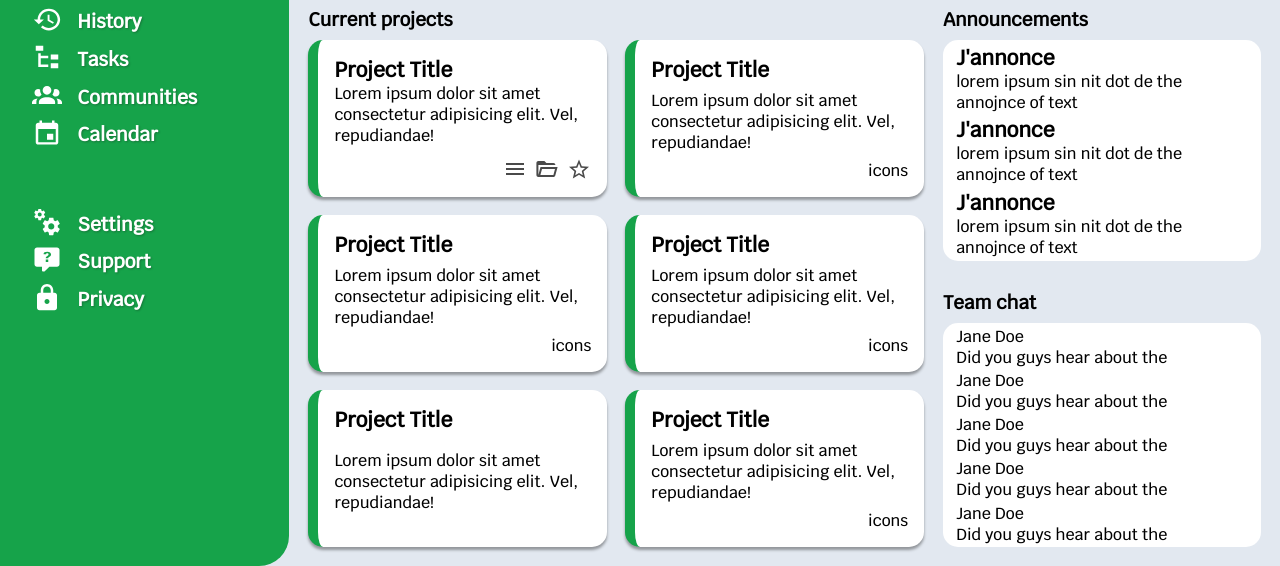
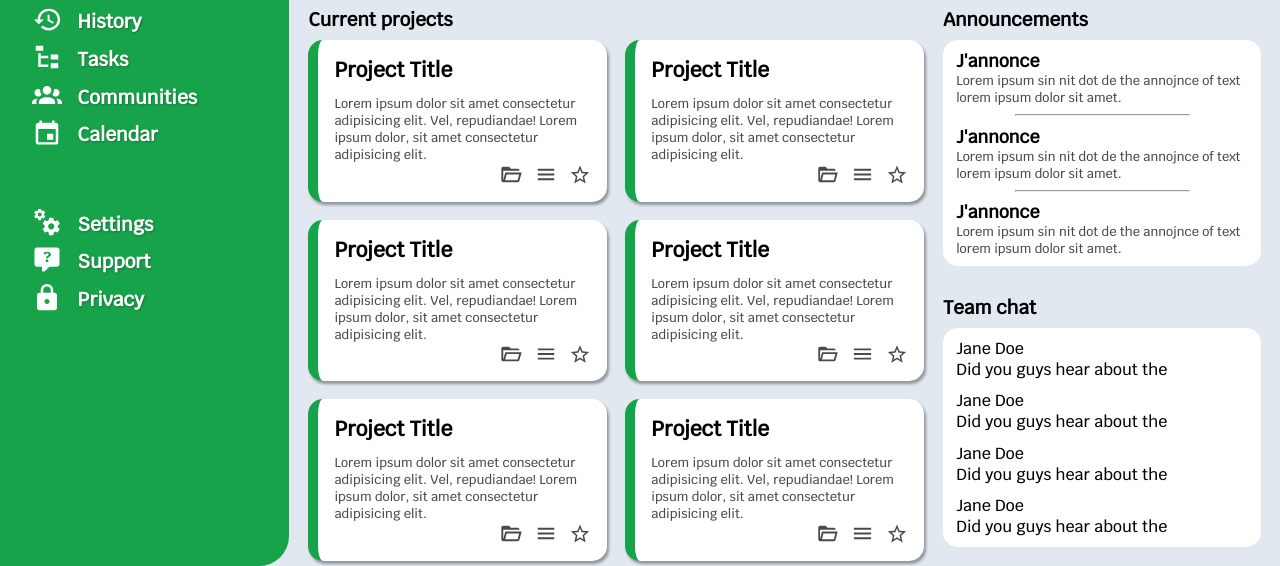
Before and after one commit to weBidji/admin-dashboard, a plain HTML site: page index.html in a window 1280 px wide. Shown: the part 234-800 px from the top of the page. Drawn offline with Linux system fonts and the light colour scheme.

Commit message:
finish announcements layout

```diff
--- a/index.html
+++ b/index.html
@@ -85,12 +85,12 @@
                         <div class="project-text">
                             <h4 class="project-ttl">Project Title</h4>
                             <p class="project-desc">Lorem ipsum dolor sit amet consectetur adipisicing elit. Vel,
-                                repudiandae!
+                                repudiandae! Lorem ipsum dolor, sit amet consectetur adipisicing elit.
                             </p>
                         </div>
                         <div class="project-icons">
+                            <img src="images/open-icon.svg" alt="open icon" class="project-icon">
                             <img src="images/menu-icon.svg" alt="menu-icon icon" class="project-icon">
-                            <img src="images/open-icon.svg" alt="open icon" class="project-icon">
                             <img src="images/star-icon.svg" alt="favourite icon" class="project-icon">
 
 
@@ -98,40 +98,90 @@
                     </div>
 
                     <div class="project-tile">
+
+                        <div class="project-text">
                             <h4 class="project-ttl">Project Title</h4>
                             <p class="project-desc">Lorem ipsum dolor sit amet consectetur adipisicing elit. Vel,
-                            repudiandae!
+                                repudiandae! Lorem ipsum dolor, sit amet consectetur adipisicing elit.
                             </p>
-                        <div class="project-icons">icons</div>
                         </div>
+                        <div class="project-icons">
+                            <img src="images/open-icon.svg" alt="open icon" class="project-icon">
+                            <img src="images/menu-icon.svg" alt="menu-icon icon" class="project-icon">
+                            <img src="images/star-icon.svg" alt="favourite icon" class="project-icon">
+
+
+                        </div>
+                    </div>
+
                     <div class="project-tile">
+
+                        <div class="project-text">
                             <h4 class="project-ttl">Project Title</h4>
                             <p class="project-desc">Lorem ipsum dolor sit amet consectetur adipisicing elit. Vel,
-                            repudiandae!
+                                repudiandae! Lorem ipsum dolor, sit amet consectetur adipisicing elit.
                             </p>
-                        <div class="project-icons">icons</div>
                         </div>
+                        <div class="project-icons">
+                            <img src="images/open-icon.svg" alt="open icon" class="project-icon">
+                            <img src="images/menu-icon.svg" alt="menu-icon icon" class="project-icon">
+                            <img src="images/star-icon.svg" alt="favourite icon" class="project-icon">
+
+
+                        </div>
+                    </div>
+
                     <div class="project-tile">
+
+                        <div class="project-text">
                             <h4 class="project-ttl">Project Title</h4>
                             <p class="project-desc">Lorem ipsum dolor sit amet consectetur adipisicing elit. Vel,
-                            repudiandae!
+                                repudiandae! Lorem ipsum dolor, sit amet consectetur adipisicing elit.
                             </p>
-                        <div class="project-icons">icons</div>
                         </div>
+                        <div class="project-icons">
+                            <img src="images/open-icon.svg" alt="open icon" class="project-icon">
+                            <img src="images/menu-icon.svg" alt="menu-icon icon" class="project-icon">
+                            <img src="images/star-icon.svg" alt="favourite icon" class="project-icon">
+
+
+                        </div>
+                    </div>
+
                     <div class="project-tile">
+
+                        <div class="project-text">
                             <h4 class="project-ttl">Project Title</h4>
                             <p class="project-desc">Lorem ipsum dolor sit amet consectetur adipisicing elit. Vel,
-                            repudiandae!
+                                repudiandae! Lorem ipsum dolor, sit amet consectetur adipisicing elit.
                             </p>
-                        <div class="project-icons"></div>
                         </div>
+                        <div class="project-icons">
+                            <img src="images/open-icon.svg" alt="open icon" class="project-icon">
+                            <img src="images/menu-icon.svg" alt="menu-icon icon" class="project-icon">
+                            <img src="images/star-icon.svg" alt="favourite icon" class="project-icon">
+
+
+                        </div>
+                    </div>
+
                     <div class="project-tile">
+
+                        <div class="project-text">
                             <h4 class="project-ttl">Project Title</h4>
                             <p class="project-desc">Lorem ipsum dolor sit amet consectetur adipisicing elit. Vel,
-                            repudiandae!
+                                repudiandae! Lorem ipsum dolor, sit amet consectetur adipisicing elit.
                             </p>
-                        <div class="project-icons">icons</div>
                         </div>
+                        <div class="project-icons">
+                            <img src="images/open-icon.svg" alt="open icon" class="project-icon">
+                            <img src="images/menu-icon.svg" alt="menu-icon icon" class="project-icon">
+                            <img src="images/star-icon.svg" alt="favourite icon" class="project-icon">
+
+
+                        </div>
+                    </div>
+
                 </div>
             </div>
 
@@ -142,15 +192,20 @@
                     <div class="announcements-wrapper">
                         <div class="announcements-box">
                             <h4 class="announcement-ttl">J'annonce</h4>
-                            <p class="announcement-txt">lorem ipsum sin nit dot de the annojnce of text</p>
+                            <p class="announcement-txt">Lorem ipsum sin nit dot de the annojnce of text lorem ipsum
+                                dolor sit amet.</p>
                         </div>
+                        <hr class="divider">
                         <div class="announcements-box">
                             <h4 class="announcement-ttl">J'annonce</h4>
-                            <p class="announcement-txt">lorem ipsum sin nit dot de the annojnce of text</p>
+                            <p class="announcement-txt">Lorem ipsum sin nit dot de the annojnce of text lorem ipsum
+                                dolor sit amet.</p>
                         </div>
+                        <hr class="divider">
                         <div class="announcements-box">
                             <h4 class="announcement-ttl">J'annonce</h4>
-                            <p class="announcement-txt" e>lorem ipsum sin nit dot de the annojnce of text</p>
+                            <p class="announcement-txt">Lorem ipsum sin nit dot de the annojnce of text lorem ipsum
+                                dolor sit amet.</p>
                         </div>
 
                     </div>
@@ -174,10 +229,7 @@
                             <div class="workmate">Jane Doe</div>
                             <p class="convo-txt">Did you guys hear about the</p>
                         </div>
-                        <div class="convo-line">
-                            <div class="workmate">Jane Doe</div>
-                            <p class="convo-txt">Did you guys hear about the</p>
-                        </div>
+
 
                     </div>
                 </div>
--- a/style.css
+++ b/style.css
@@ -29,7 +29,8 @@ html {
     display: grid;
     grid-template-columns: repeat(5, 1fr);
     grid-template-rows: repeat(5, 1fr);
-    height: 100vh
+    height: 100vh;
+
 }
 
 ul {
@@ -265,7 +266,7 @@ h3 {
 
 .project-tile {
 
-    display:flex;
+    display: flex;
     flex-direction: column;
     justify-content: space-between;
     background-color: white;
@@ -274,22 +275,40 @@ h3 {
     /* border-top:10px solid var(--green-600); */
     border-left: 10px solid var(--green-600);
 
-    box-shadow: 0px 3px 3px rgba(0, 0, 0, 0.356);
+    box-shadow: 2px 3px 3px rgba(0, 0, 0, 0.356);
+    transition: transform 0.2s ease-in-out;
 
 }
+
+.project-tile:hover {
+    transform: scale(1.05);
+
+}
+
+.project-text {
+    display: flex;
+    flex-direction: column;
+    gap: 12px;
+}
+
 
 h4 {
     font-size: 1.3rem;
 }
 
-.project-icons{
-    display:flex;
-    justify-content:flex-end;
-    gap:8px;
+.project-desc {
+    font-size: 0.8rem;
+    color: #4A4A4A
 }
 
-.project-icon{
-    height:1.5rem;
+.project-icons {
+    display: flex;
+    justify-content: flex-end;
+    gap: 12px;
+}
+
+.project-icon {
+    height: 1.4rem;
 }
 
 .right-side {
@@ -319,6 +338,26 @@ h4 {
     padding: 0 0.8rem;
 }
 
+.announcement-box {
+    margin-left: 1.6rem;
+
+}
+
+.announcement-ttl {
+    font-size: 1.1rem;
+}
+
+.announcement-txt {
+    font-size: 0.8rem;
+    color: #4A4A4A;
+}
+
+hr {
+    color: #4a4a4a44;
+    width: 60%;
+    align-self: center;
+}
+
 .team-chat {
     display: flex;
     flex-direction: column;
```
Lines whose indentation alone changed are shown as unchanged.
